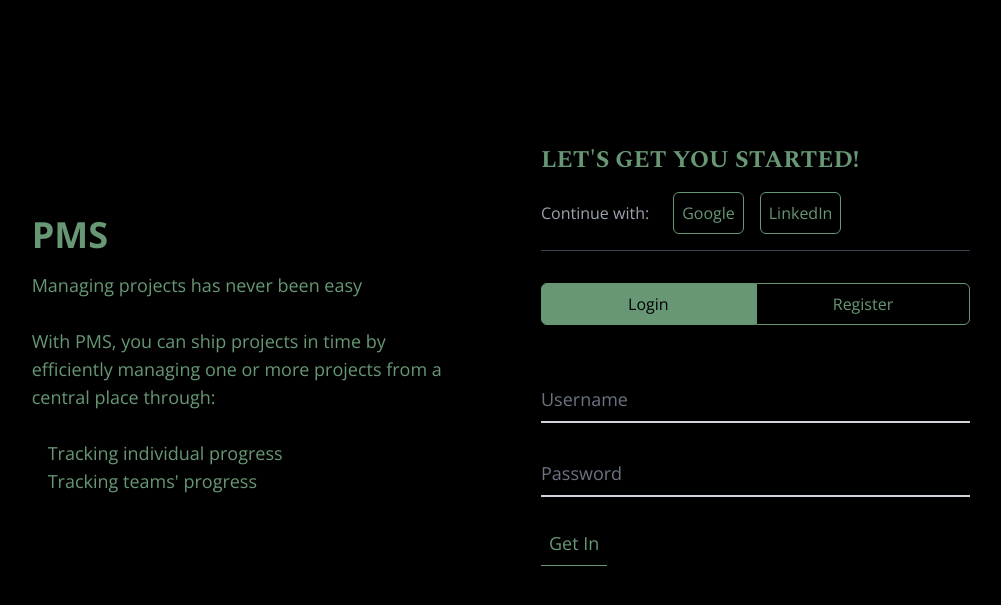
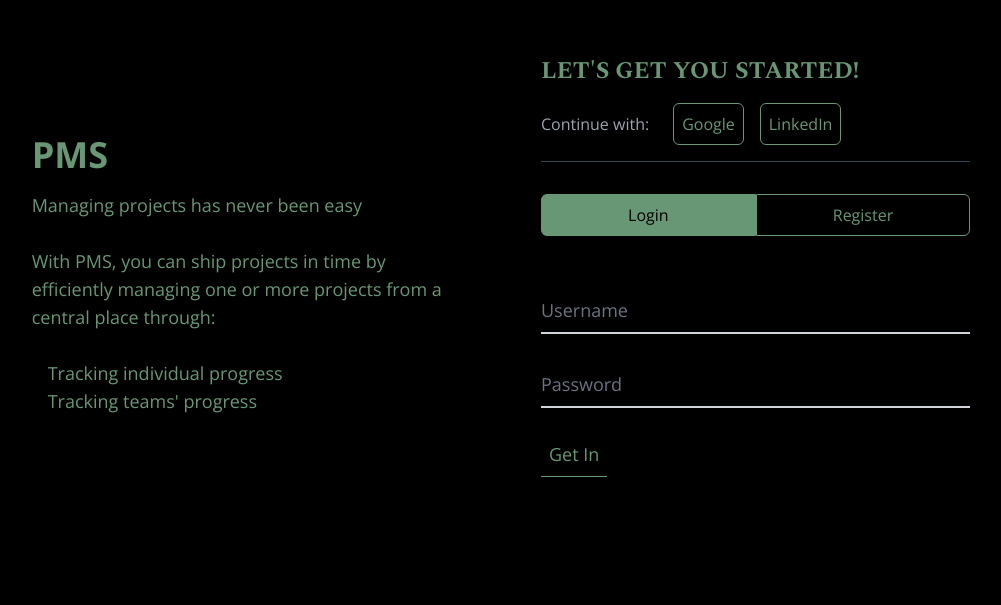
Before and after one commit to alain-kubwayo/pms, a React (Create React App) app: page / in a window 1280 px wide. Shown: the part 105-710 px from the top of the page, without its empty margins (139-1140 px from the left). Built offline with nearby package versions, Linux system fonts and the light colour scheme.

Commit message:
fix: resolve issue with container height changing when toggling between login and register forms and refactor code

```diff
--- a/src/components/welcome/Description.jsx
+++ b/src/components/welcome/Description.jsx
@@ -1,6 +1,6 @@
 const Description = () => {
     return (
-        <div className="text-center lg:text-left">
+        <div className="text-center lg:py-20 lg:text-left">
             <h1 className="mb-4 text-4xl font-extrabold text-center text-tertiary lg:text-left">PMS</h1>
             <div className="space-y-4 text-lg text-tertiary lg:space-y-7">
                 <p>Managing projects has never been easy</p>
--- a/src/pages/Welcome.jsx
+++ b/src/pages/Welcome.jsx
@@ -13,7 +13,7 @@ const Welcome = () => {
     const handleRegisterButtonClick = () => setActiveTab("register");
 
     return (
-        <div className="grid items-center w-full grid-cols-1 py-10 mx-auto text-white lg:items-center lg:pt-40 lg:h-screen md:w-4/5 gap-y-10 lg:grid-cols-2 md:gap-x-20">
+        <div className="grid w-full grid-cols-1 py-10 mx-auto text-white lg:pt-40 md:w-4/5 gap-y-10 lg:grid-cols-2 md:gap-x-20">
             <Description />
             <div>
                 <Heading
```
